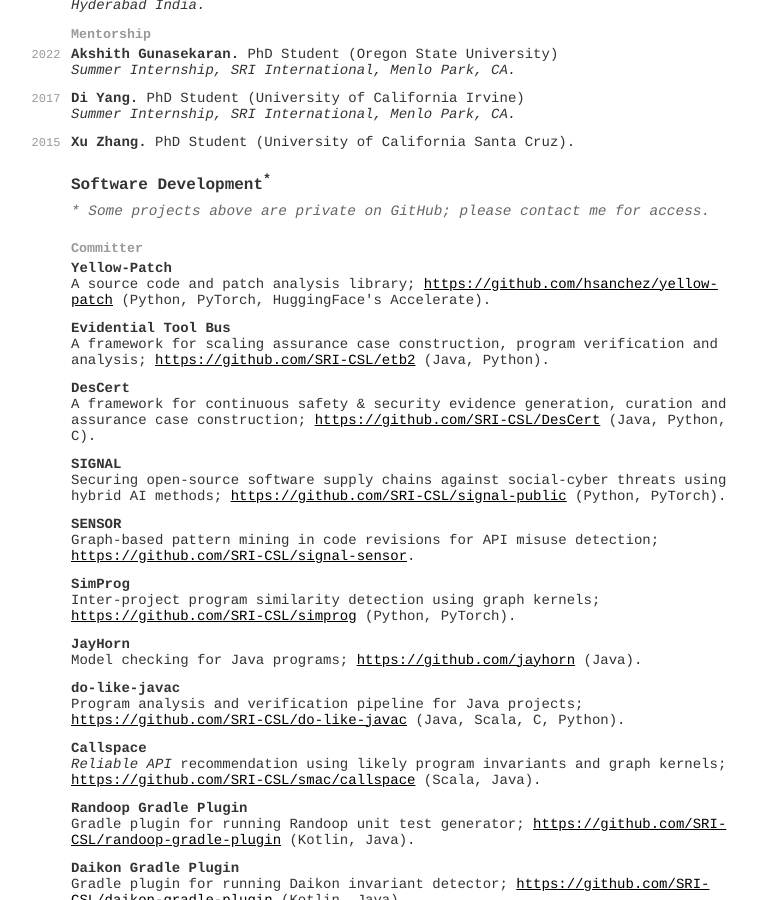
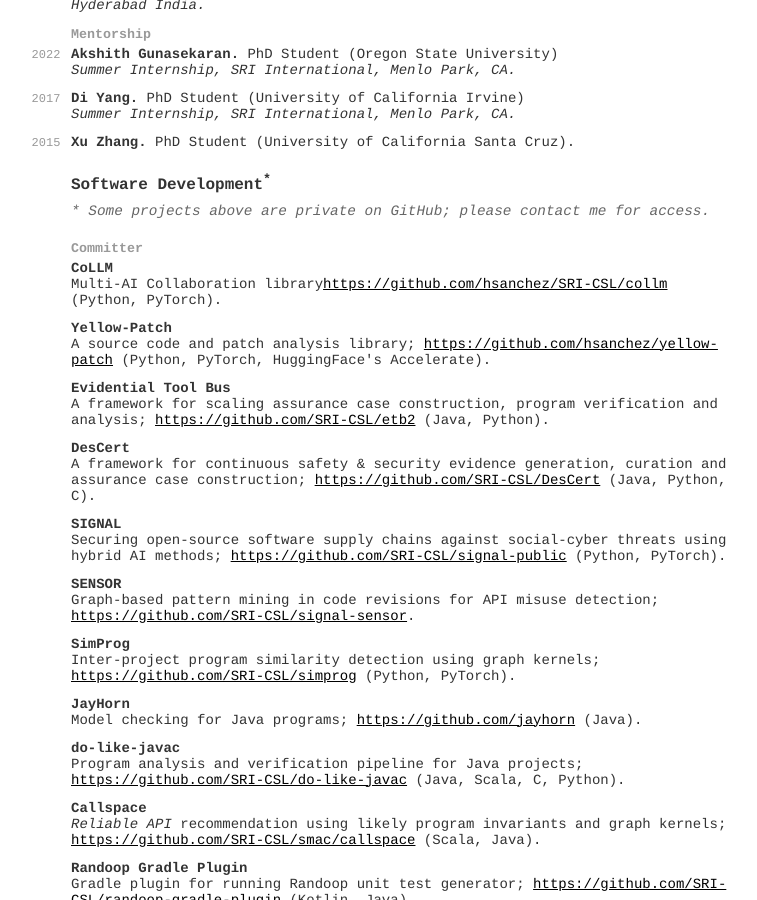
Before and after one commit to hsanchez/hsanchez.github.io, a Jekyll site: the page built from posts/notes/_posts/2017-02-01-cv.md, in a window 1280 px wide and 900 px high, scrolled down 5664 px. Shown: the whole window, without its empty margins (239-996 px from the left). Built offline with Jekyll 4.4.1, drawn with Linux system fonts in a browser that asks for light colours.

Commit message:
adds new project

```diff
--- a/posts/notes/_posts/2017-02-01-cv.md
+++ b/posts/notes/_posts/2017-02-01-cv.md
@@ -682,6 +682,12 @@
   <div class="subheading">Committer</div>
   <div class="entry">
     <div class="item">
+      <span class="bold">CoLLM</span><br />
+      <span class="deemph">Multi-AI Collaboration library<a href="https://github.com/hsanchez/SRI-CSL/collm">https://github.com/hsanchez/SRI-CSL/collm</a> (Python, PyTorch).</span>
+    </div>
+  </div>
+  <div class="entry">
+    <div class="item">
       <span class="bold">Yellow-Patch</span><br />
       <span class="deemph">A source code and patch analysis library; <a href="https://github.com/hsanchez/yellow-patch/">https://github.com/hsanchez/yellow-patch</a> (Python, PyTorch, HuggingFace's Accelerate).</span>
     </div>
```
